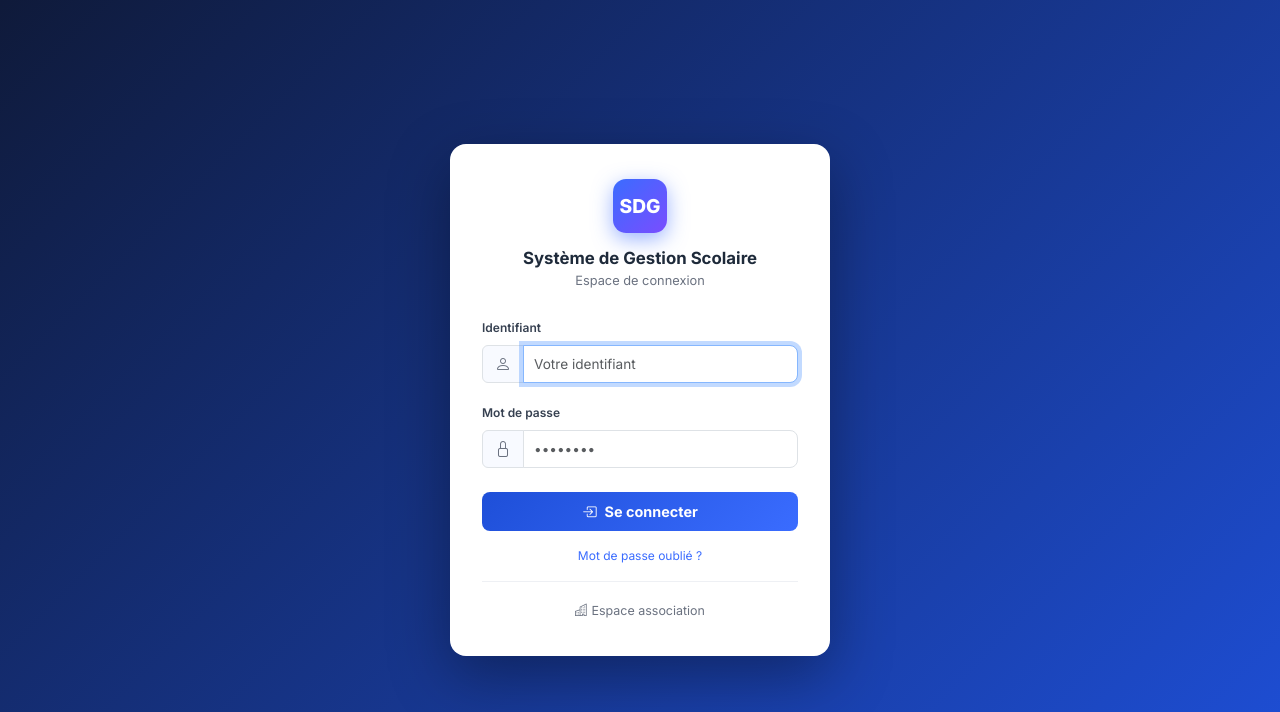
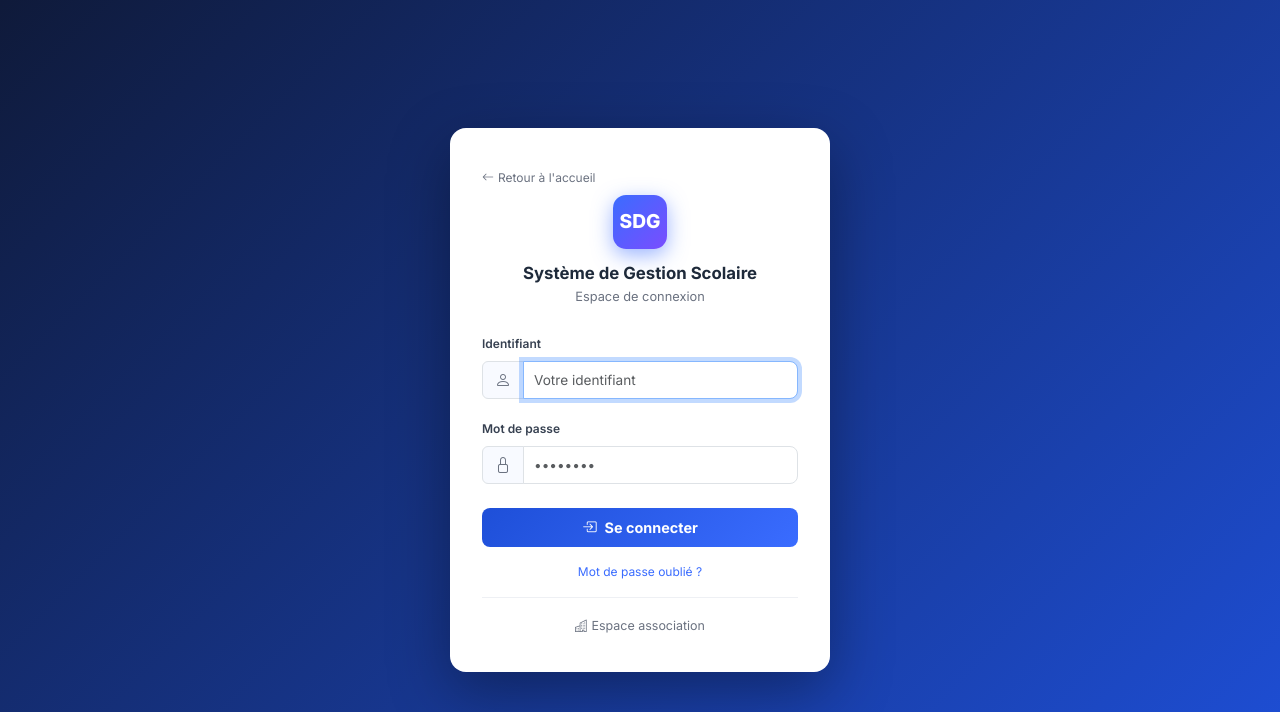
Before and after one commit to abdoulazizyahya/ASSOCIATION-SIGES, a PHP site: page /ABZ_MBE/login.php in a window 1280 px wide. Shown: the top 712 px of the page. Run offline with PHP 8.4, Linux system fonts and the light colour scheme; data that the repository does not hold is empty.

Commit message:
fix(login): lien « Retour à l'accueil » manquant sur la page de connexion
La page de connexion école (login.php) n'offrait aucun moyen de revenir à
la vitrine publique une fois qu'on y avait cliqué « Connexion ». Ajout
d'un lien discret en haut de l'encadré, vers la racine du site.

Co-Authored-By: Claude Sonnet 5 <noreply@anthropic.com>

```diff
--- a/login.php
+++ b/login.php
@@ -125,6 +125,10 @@ if (preg_match_all('/\b[\p{L}]/u', $marque_defaut, $mm) && count($mm[0]) > 1) {
 </head>
 <body>
 <div class="login-box">
+  <a href="<?= APP_URL ?>/" class="d-inline-flex align-items-center gap-1 mb-2"
+     style="font-size:.75rem;color:#6b7280;text-decoration:none">
+    <i class="bi bi-arrow-left"></i>Retour à l'accueil
+  </a>
   <div class="login-logo" id="loginLogo">
     <?php if (!empty($etab['logo']) && is_file(__DIR__ . '/assets/uploads/' . $etab['logo'])): ?>
       <img src="<?= APP_URL ?>/assets/uploads/<?= h($etab['logo']) ?>" alt="<?= h(($etab['Initial_Etab'] ?? '') ?: 'Logo') ?>">
```
